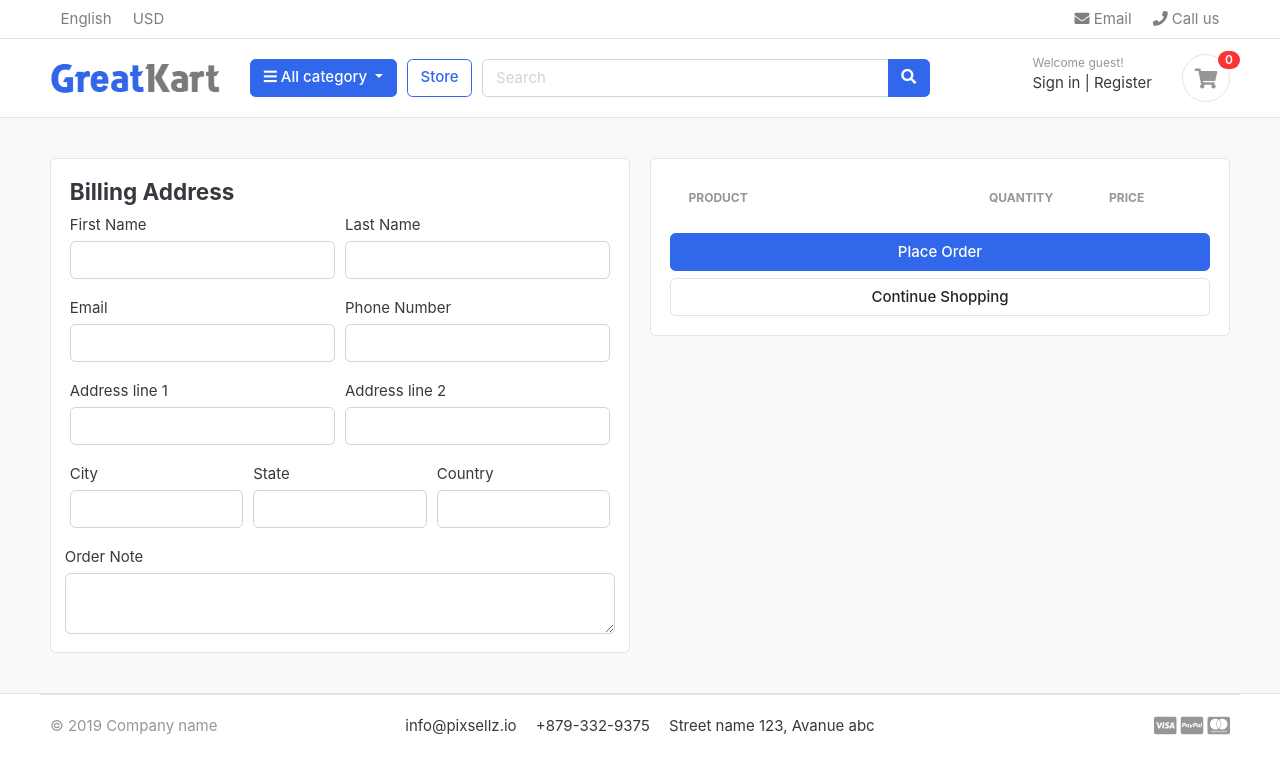
After one commit to wai81/Django-Ecommerce, a Django app: page /cart/checkout/ in a window 1280 px wide. The commit adds this page. Shown: the top 774 px of the page. Run offline with Django 3.2, Linux system fonts and the light colour scheme; tables that the repository leaves empty hold one stand-in row (values such as "Sample post"); lists and menus that the app fills with data are empty; parts of the project's set-up code (start-up, migrations or seed data) failed here and were passed over; some libraries are stand-ins or nearby versions; some web fonts are replaced.

Commit message:
47 added checkout template

```diff
--- a/carts/urls.py
+++ b/carts/urls.py
@@ -6,4 +6,6 @@ urlpatterns = [
     path('add_cart/<int:product_id>/', views.add_cart, name='add_cart'),
     path('remove_cart/<int:product_id>/<int:cart_item_id>/', views.remove_cart, name='remove_cart'),
     path('remove_cart_item/<int:product_id>/<int:cart_item_id>/', views.remove_cart_item, name='remove_cart_item'),
+
+    path('checkout/', views.checkout, name='checkout'),
 ]
--- a/carts/views.py
+++ b/carts/views.py
@@ -148,3 +148,28 @@ def cart(request, total=0, quantity=0, cart_items=None):
     }
 
     return render(request, 'store/cart.html', context)
+
+
+def checkout(request, total=0, quantity=0, cart_items=None):
+    try:
+        tax = 0
+        grand_total = 0
+        cart = Cart.objects.get(cart_id=_cart_id(request))
+        cart_items = CartItem.objects.filter(cart=cart, is_active=True)
+        for cart_item in cart_items:
+            total += (cart_item.product.price * cart_item.quantity)
+            quantity += cart_item.quantity
+        tax = (total * 20) / 100  # ндс
+        grand_total = total + tax
+    except ObjectDoesNotExist:
+        pass  # just ignore
+
+    context = {
+        'total': total,
+        'quantity': quantity,
+        'cart_items': cart_items,
+        'tax': tax,
+        'grand_total': grand_total,
+    }
+
+    return render(request, 'store/checkout.html', context)
--- a/templates/store/cart.html
+++ b/templates/store/cart.html
@@ -109,7 +109,7 @@
 							<p class="text-center mb-3">
 								<img src="{% static './images/misc/payments.png' %}" height="26">
 							</p>
-							<a href="./place-order.html" class="btn btn-primary btn-block"> Checkout </a>
+							<a href="{% url 'checkout' %}" class="btn btn-primary btn-block"> Checkout </a>
 							<a href="{% url 'store' %}" class="btn btn-light btn-block">Continue Shopping</a>
 						</div> <!-- card-body.// -->
 					</div> <!-- card.// -->
--- /dev/null
+++ b/templates/store/checkout.html
@@ -0,0 +1,133 @@
+{% extends 'base.html' %}
+{% load static %}
+
+{% block content%}
+
+	<section class="section-content padding-y bg">
+		<div class="container">
+
+			<!-- ============================ COMPONENT 1 ================================= -->
+
+			<div class="row">
+				<aside class="col-lg-6">
+					<div class="card">
+                        <div class="card-body">
+                            <h4>Billing Address</h4>
+                            <form action="">
+                                <div class="form-row">
+                                    <div class="col form-group">
+                                        <label for="">First Name</label>
+                                        <input type="text" name="first_name" class="form-control" required>
+                                    </div>
+                                    <div class="col form-group">
+                                        <label for="">Last Name</label>
+                                        <input type="text" name="last_name" class="form-control" required>
+                                    </div>
+                                </div>
+                                <div class="form-row">
+                                    <div class="col form-group">
+                                        <label for="">Email</label>
+                                        <input type="email" name="email" class="form-control" required>
+                                    </div>
+                                    <div class="col form-group">
+                                        <label for="">Phone Number</label>
+                                        <input type="text" name="phone" class="form-control" required>
+                                    </div>
+                                </div>
+                                <div class="form-row">
+                                    <div class="col form-group">
+                                        <label for="">Address line 1</label>
+                                        <input type="text" name="address_line_1" class="form-control" required>
+                                    </div>
+                                    <div class="col form-group">
+                                        <label for="">Address line 2</label>
+                                        <input type="text" name="address_line_2" class="form-control" required>
+                                    </div>
+                                </div>
+                                <div class="form-row">
+                                    <div class="col form-group">
+                                        <label for="">City</label>
+                                        <input type="text" name="city" class="form-control" required>
+                                    </div>
+                                    <div class="col form-group">
+                                        <label for="">State</label>
+                                        <input type="text" name="state" class="form-control" required>
+                                    </div>
+
+                                    <div class="col form-group">
+                                        <label for="">Country</label>
+                                        <input type="text" name="country" class="form-control" required>
+                                    </div>
+                                </div>
+                                <div class="form-row">
+                                    <label for="">Order Note</label>
+                                    <textarea name="order_note" row="2" class="form-control"></textarea>
+                                </div>
+                            </form>
+                        </div>
+					</div> <!-- card.// -->
+				</aside> <!-- col.// -->
+				<aside class="col-lg-6">
+
+					<div class="card">
+						<div class="card-body">
+
+                            <table class="table table-borderless table-shopping-cart">
+							<thead class="text-muted">
+								<tr class="small text-uppercase">
+									<th scope="col">Product</th>
+									<th scope="col" width="120">Quantity</th>
+									<th scope="col" width="120">Price</th>
+
+								</tr>
+							</thead>
+							<tbody>
+							{% for cart_item in cart_items %}
+								<tr>
+									<td>
+										<figure class="itemside align-items-center">
+											<div class="aside"><img src="{{ cart_item.product.image.url }}" class="img-sm"></div>
+											<figcaption class="info">
+												<a href="{{ cart_item.product.get_url }}" class="title text-dark">{{cart_item.product.product_name}}</a>
+<!--									# вариация характеристик продукта-->
+												<p class="text-muted small">
+<!--												<p class="text-muted small">Color: 25 Mpx <br> Size: Canon</p>-->
+													{% if cart_item.variations.all %}
+														{% for item in cart_item.variations.all %}
+															{{item.variation_category | capfirst }} : {{ item.variation_value | capfirst }} <br>
+														{% endfor %}
+													{% endif %}
+												</p>
+											</figcaption>
+										</figure>
+									</td>
+									<td>
+										<label for="">{{cart_item.quantity}}</label>
+									</td>
+									<td>
+										<div class="price-wrap">
+											<var class="price">$ {{cart_item.sub_total}}</var>
+											<small class="text-muted"> $ {{cart_item.product.price}} each</small>
+										</div> <!-- price-wrap .// -->
+									</td>
+
+								</tr>
+							{% endfor %}
+							</tbody>
+						</table>
+
+							<a href="./place-order.html" class="btn btn-primary btn-block"> Place Order </a>
+							<a href="{% url 'store' %}" class="btn btn-light btn-block">Continue Shopping</a>
+						</div> <!-- card-body.// -->
+					</div> <!-- card.// -->
+
+				</aside> <!-- col.// -->
+
+
+			</div> <!-- row.// -->
+			<!-- ============================ COMPONENT 1 END .// ================================= -->
+
+		</div> <!-- container .//  -->
+	</section>
+	<!-- ========================= SECTION CONTENT END// ========================= -->
+{% endblock %}
```
